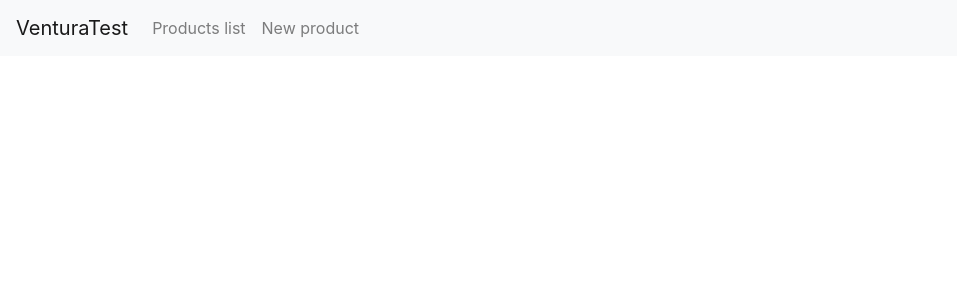
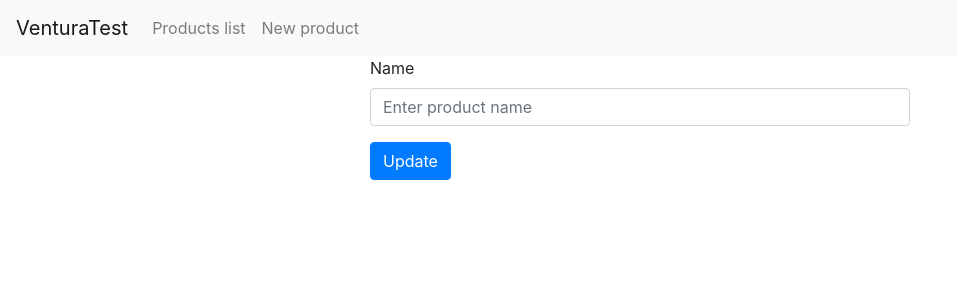
Before and after one commit to daniemc/products_react_front, a React (Create React App) app: page /products/edit/1 in a window 1280 px wide. Shown: the top 300 px of the page, without its empty margins (0-957 px from the left). Built offline with nearby package versions, Linux system fonts and the light colour scheme; no server answers.

Commit message:
Add product edit feature

```diff
--- a/src/App.js
+++ b/src/App.js
@@ -4,6 +4,7 @@ import { Container } from 'reactstrap'
 import NavBar from './components/NavBar'
 import ProductsList from './components/products/ProductsList'
 import ProductsNew from './components/products/ProductsNew'
+import ProductsEdit from './components/products/ProductsEdit'
 
 function App() {
   return (
@@ -12,6 +13,7 @@ function App() {
       <Container>
         <Route path="/products" exact component={ProductsList}></Route>
         <Route path="/products/new" exact component={ProductsNew}></Route>
+        <Route path="/products/edit/:id" exact component={ProductsEdit}></Route>
       </Container>
     </Router>
   );
--- a/src/components/products/ProductForm.js
+++ b/src/components/products/ProductForm.js
@@ -4,10 +4,24 @@ class ProductForm extends Component {
     constructor(props) {
         super(props);
         this.state = {
-            name: ''
+            name: '',
+            product: {}
          }
          this.onInputChange = this.onInputChange.bind(this)
          this.onCallAction = this.onCallAction.bind(this)
+         this.onKeyDown = this.onKeyDown.bind(this)
+    }
+
+    static getDerivedStateFromProps(props, state) {
+        if (props.mode === 'update') {
+            if (props.product._id !== state.product._id) {
+                return {
+                    name: props.product.name,
+                    product: props.product
+                }
+            }
+        }
+        return null;
     }
 
     onInputChange(e) {
@@ -19,6 +33,13 @@ class ProductForm extends Component {
     onCallAction() {
         this.props.action(this.state);
         this.setState({ name: '' });
+    }
+
+    onKeyDown(e) {
+        if (e.key === 'Enter') {
+            e.preventDefault();
+            this.onCallAction()
+        }
     }
 
     render() {
@@ -33,6 +54,7 @@ class ProductForm extends Component {
                         name="name"
                         value={name}
                         placeholder="Enter product name"
+                        onKeyDown={this.onKeyDown}
                         onChange={this.onInputChange} />
                 </FormGroup>
                 <Button color="primary" onClick={this.onCallAction}>
--- /dev/null
+++ b/src/components/products/ProductsEdit.js
@@ -0,0 +1,58 @@
+import React, { Component } from 'react';
+import ProductForm from './ProductForm';
+import { Row, Col } from 'reactstrap';
+import axios from 'axios';
+
+class ProductsEdit extends Component {
+    constructor(props) {
+        super(props);
+        this.state = {
+            id: props.match.params.id,
+            product: {}
+        }
+
+        this.onUpdateProduct = this.onUpdateProduct.bind(this);
+    }
+
+    componentDidMount() {
+        const { id } = this.state;
+
+        axios.get(`http://localhost:5000/products/${id}`)
+            .then(resp => {
+                if (resp.status === 200) {
+                    this.setState({ product: resp.data });
+                }
+            })
+            .catch(err => console.log(err));
+    }
+
+    onUpdateProduct(data) {
+        const productToEdit = this.state.product
+        productToEdit.name = data.name
+        axios.put('http://localhost:5000/products/update', productToEdit)
+            .then(resp => {
+                if (resp.status === 200) {
+                    this.props.history.push('/products')
+                }
+            })
+            .catch(err => console.log(err));
+    }
+
+    render() {
+        return (
+            <div>
+                <Row>
+                    <Col sm="12" md={{ size: 6, offset: 3 }}>
+                        <ProductForm
+                            mode="update"
+                            product={this.state.product}
+                            action={this.onUpdateProduct}
+                        />
+                    </Col>
+                </Row>
+            </div>
+         );
+    }
+}
+
+export default ProductsEdit;
--- a/src/components/products/ProductsList.js
+++ b/src/components/products/ProductsList.js
@@ -1,5 +1,6 @@
 import React, { Component } from 'react';
 import { Row, Col, Table, Button } from 'reactstrap';
+import { Link } from 'react-router-dom';
 import axios from 'axios';
 
 class ProductsList extends Component {
@@ -53,7 +54,9 @@ class ProductsList extends Component {
                                         <td>{i + 1}</td>
                                         <td>{product.name}</td>
                                         <td>
-                                            <Button color="warning">Edit</Button>{' '}
+                                            <Link to={`/products/edit/${product._id}`}>
+                                                <Button color="warning">Edit</Button>
+                                            </Link>{' '}
                                             <Button
                                                 color="danger"
                                                 onClick={() => {this.onDeleteProduct(product._id)}}>Delete</Button>
```
